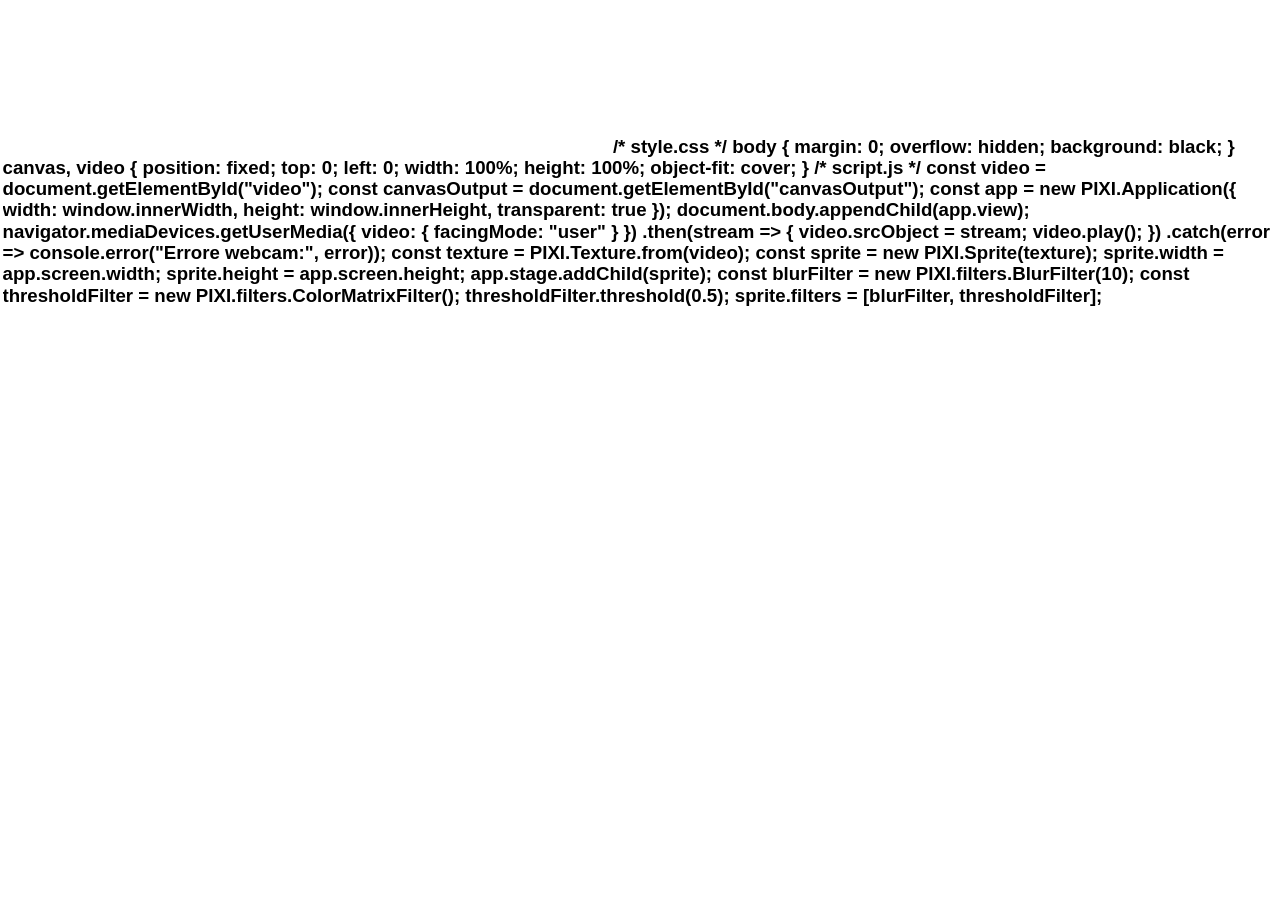
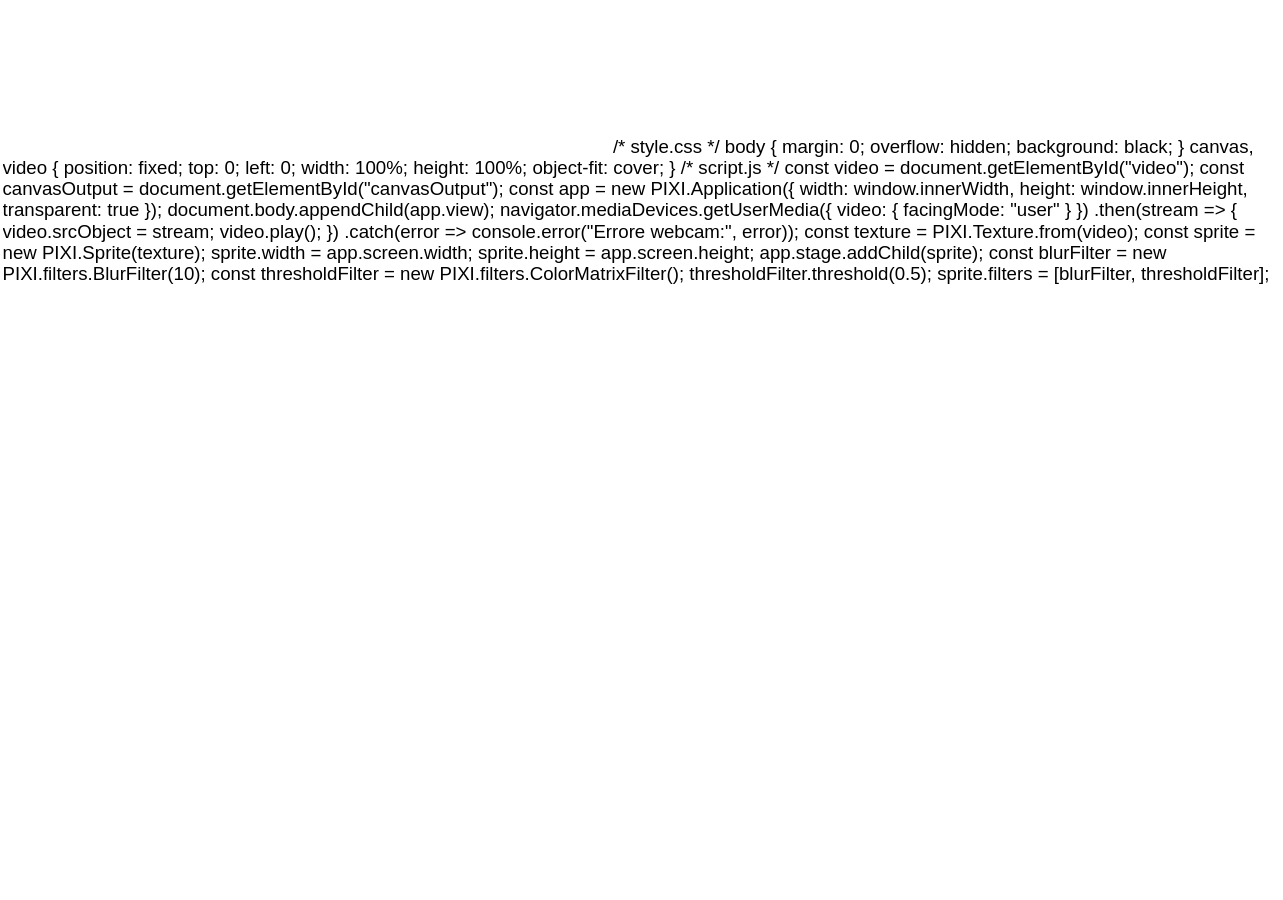

base

--- a/style.css
+++ b/style.css
@@ -24,10 +24,11 @@ header,
 } */
 
 * {
-  font-family: "neue-haas-grotesk-display", Helvetica, sans-serif;
-  font-weight: 700;
+  font-family: "Helvetica Neue", Helvetica, sans-serif;
+  font-weight: 500;
   font-size: 14pt;
   line-height: 16pt;
+  font-stretch: 110%;
   box-sizing: border-box;
 }
 
@@ -204,7 +205,7 @@ button.btn-aqua {
   display: inline-block;
   width: fit-content;
   font-size: 14pt;
-  font-family: "neue-haas-grotesk-display", Helvetica, sans-serif;
+  font-family: "Helvetica Neue", Helvetica, sans-serif;
   height: auto;
   padding: 0.35em 1em;
   border-radius: 1000px;
@@ -543,6 +544,13 @@ p {
   width: 100vw;
   position: fixed;
   z-index: 3;
+  font-family: "Helvetica Neue", Helvetica, sans-serif;
+  font-weight: 500;
+  text-shadow: none !important;
+}
+
+#topnav * {
+  text-shadow: none !important;
 }
 
 #toprect {
